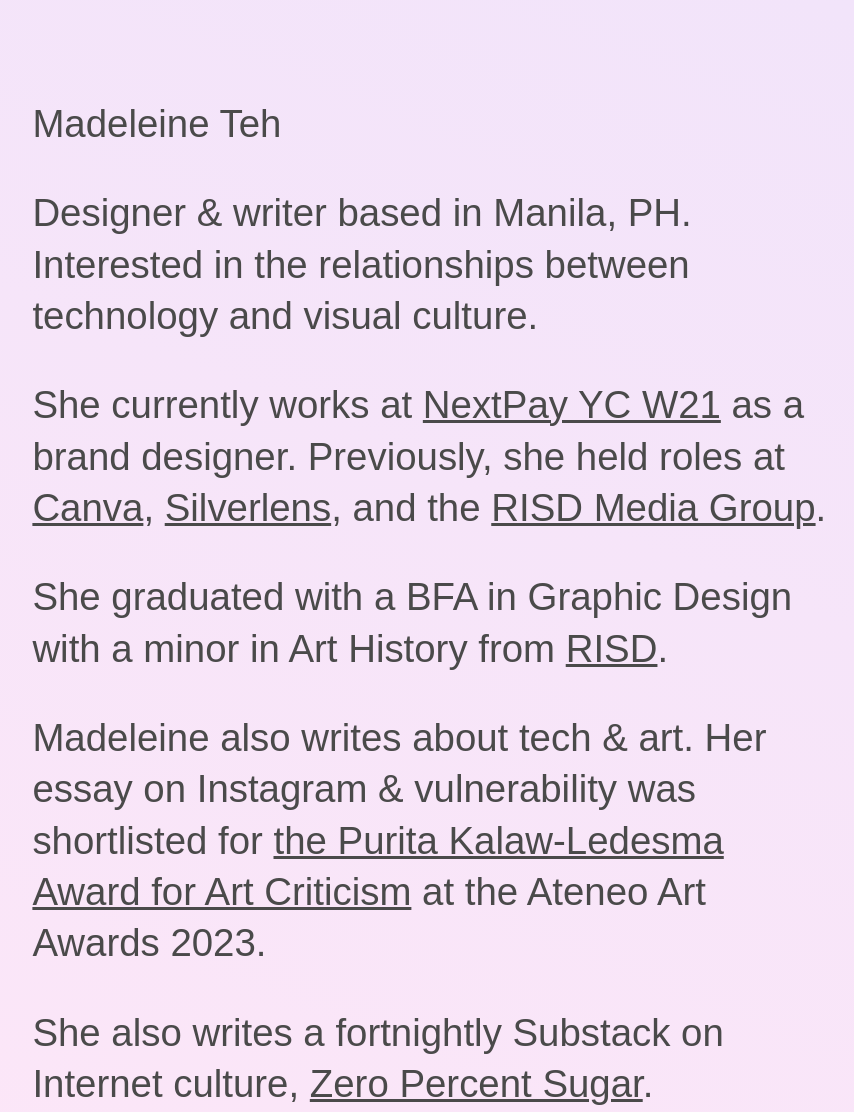
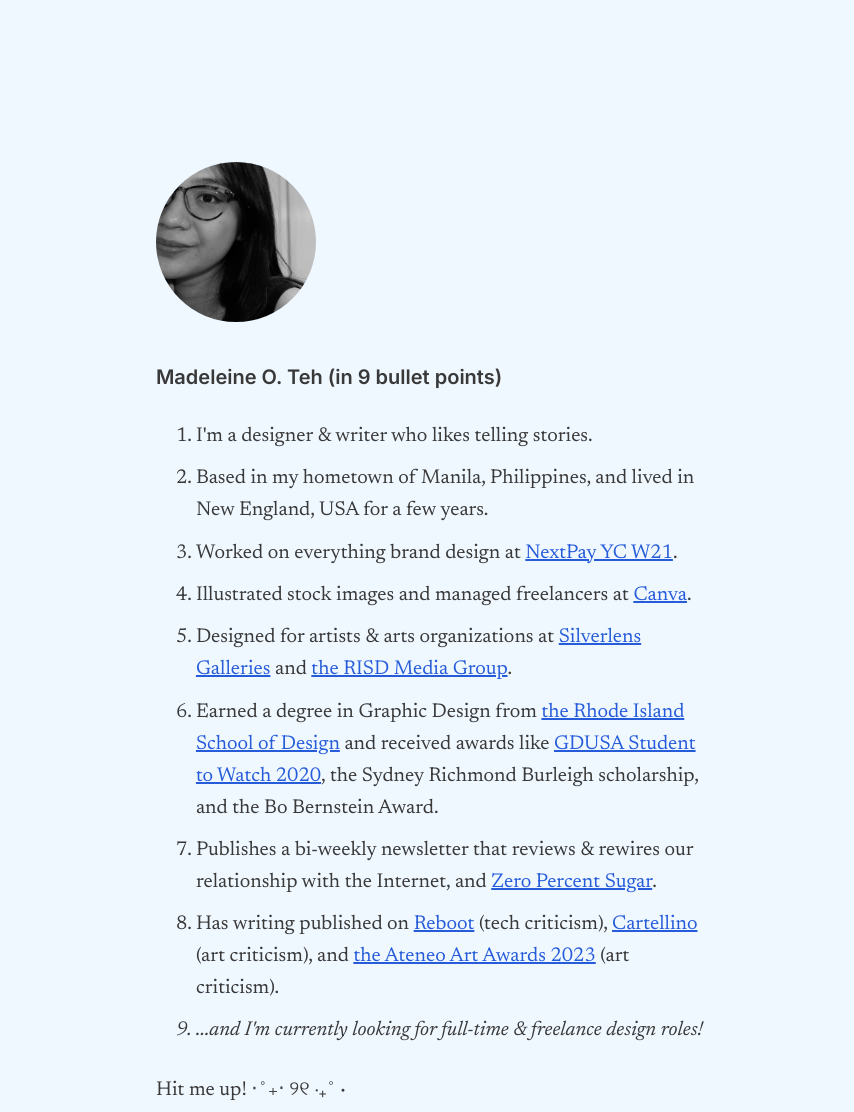
Before and after one commit to springbystone/springbystone.github.io, a plain HTML site: page index.html in a window 1280 px wide. Shown: the top 1112 px of the page, without its empty margins (206-1060 px from the left). Drawn offline with Linux system fonts and the light colour scheme; a web font is replaced by a local one.

Commit message:
20240106
re worked everything!

```diff
--- a/index.html
+++ b/index.html
@@ -1,23 +1,30 @@
-<!DOCTYPE html>
 <html>
     <head>
-        <title>Madeleine Teh Designer</title>
+        <title>Madeleine O. Teh | Designer & Writer</title>
+        <link rel="stylesheet" href="style.css">
         <link rel="preconnect" href="https://fonts.googleapis.com">
         <link rel="preconnect" href="https://fonts.gstatic.com" crossorigin>
-        <link href="https://fonts.googleapis.com/css2?family=Newsreader:opsz@6..72&display=swap" rel="stylesheet">
-        <link rel="stylesheet" href="style.css">
-        <link rel="stylesheet" href="https://use.typekit.net/oea8ujd.css">
+        <link href="https://fonts.googleapis.com/css2?family=Inter:wght@600&family=Newsreader:ital,opsz@0,6..72;1,6..72&display=swap" rel="stylesheet">
+        <meta name="viewport" content="width=device-width, initial-scale=1.0">
     </head>
     <body>
-        <div class="main">
-            <h1>Madeleine Teh</h1>
-            <p>Designer & writer based in Manila, PH. Interested in the relationships between technology and visual culture.</p>
-            <p>She currently works at <a href="https://nextpay.world" target="_blank">NextPay YC W21</a> as a brand designer. Previously, she held roles at <a href="https://www.canva.com" target="_blank">Canva</a>, <a href="https://www.silverlensgalleries.com" target="_blank">Silverlens</a>, and the <a href="https://risd.edu" target="_blank">RISD Media Group</a>.</p>
-            <p>She graduated with a BFA in Graphic Design with a minor in Art History from <a href="https://www.risd.edu" target="_blank">RISD</a>.</p>
-            <p>Madeleine also writes about tech & art. Her essay on Instagram & vulnerability was shortlisted for <a href="https://pkl.ateneoartgallery.com/essays/yeo-kaa-gives-us-strength-at-art-fair-philippines-2023-and-online">the Purita Kalaw-Ledesma Award for Art Criticism</a> at the Ateneo Art Awards 2023.</p>
-            <p>She also writes a fortnightly Substack on Internet culture, <a href="https://zeropercentsugar.substack.com/">Zero Percent Sugar</a>.</p>
-            <a href="mailto:madeleine.o.teh@gmail.com" target="_blank">Email</a>
-            <a href="https://www.instagram.com/madeleine.teh/" target="_blank">Instagram</a>
+        <div id="content-main">
+            <img src="me.png">
+            <h1>Madeleine O. Teh (in 9 bullet points)</h1>
+            <ol>
+                <li>I'm a designer & writer who likes telling stories.</li>
+                <li>Based in my hometown of Manila, Philippines, and lived in New England, USA for a few years.</li>
+                <li>Worked on everything brand design at <a href="https://nextpay.world/" target="_blank">NextPay YC W21</a>.</li>
+                <li>Illustrated stock images and managed freelancers at <a href="https://www.canva.com/" target="_blank">Canva</a>.</li>
+                <li>Designed for artists & arts organizations at <a href="https://www.silverlensgalleries.com/" target="_blank">Silverlens Galleries</a> and <a href="https://info.risd.edu/marketing-communications/" target="_blank">the RISD Media Group</a>.</li>
+                <li>Earned a degree in Graphic Design from <a href="https://www.risd.edu/">the Rhode Island School of Design</a> and received awards like <a href="https://gdusa.com/studentstowatch2020/madeleine-teh" target="_blank">GDUSA Student to Watch 2020</a>, the Sydney Richmond Burleigh scholarship, and the Bo Bernstein Award.</li>
+                <li>Publishes a bi-weekly newsletter that reviews & rewires our relationship with the Internet, </a> and <a href="https://zeropercentsugar.substack.com/" target="_blank">Zero Percent Sugar</a>.</li>
+                <li>Has writing published on <a href="https://joinreboot.org/p/2023-roundup" target="_blank">Reboot</a> (tech criticism), <a href="https://cartellino.com/features/2023/12/22/Everythings-Going-to-Be-Fine-In-Conversation-with-Katrina-Stuart-Santiago" target="_blank">Cartellino</a> (art criticism), and <a href="https://pkl.ateneoartgallery.com/essays/yeo-kaa-gives-us-strength-at-art-fair-philippines-2023-and-online" target="_blank">the Ateneo Art Awards 2023</a> (art criticism).</li>
+                <li id="italic">...and I'm currently looking for full-time & freelance design roles!</li>
+            </ol>
+            <p>Hit me up! ⋅˚₊‧ ୨୧ ‧₊˚ ⋅</p>
+            <p>Email: <a href="mailto:madeleine.o.teh@gmail.com">madeleine.o.teh@gmail.com</a></p>
+            <p><a href="https://www.instagram.com/madeleine.o.teh/">Instagram</a>, <a href="https://www.linkedin.com/in/madeleine-teh2021/">LinkedIn</a>, <a href="https://twitter.com/madeleine_o_teh">Twitter</a></p>
         </div>
     </body>
 </html>
--- a/style.css
+++ b/style.css
@@ -1,49 +1,37 @@
-@font-face{
-font-family: WremenaLight;
-src: url('files/WremenaLight.woff'), url('files/WremenaLight.woff') format('woff');}
-
 body {
-  background: linear-gradient(202deg, #dcdfff, #ffe7f7, #ffded0);
-  background-size: 600% 600%;
-  padding: 5% 18%;
-  font-family: "larken", sans-serif;
-font-weight: 100;
-font-style: normal;
-  font-size: 2.4rem;
-  line-height: 3.2rem;
-  color: #4A4A4A;
-
-  -webkit-animation: AnimationName 13s ease infinite;
-  -moz-animation: AnimationName 13s ease infinite;
-  animation: AnimationName 13s ease infinite;
+    background-color: #EFF7FF;
+    font-family: 'Newsreader', serif;
+    font-size: 1.25rem;
+    line-height: 2rem;
+    color: #393939;
 }
 
-@-webkit-keyframes AnimationName {
-  0%{background-position:0% 50%}
-  50%{background-position:100% 50%}
-  100%{background-position:0% 50%}
-}
-@-moz-keyframes AnimationName {
-  0%{background-position:0% 50%}
-  50%{background-position:100% 50%}
-  100%{background-position:0% 50%}
-}
-@keyframes AnimationName {
-  0%{background-position:0% 50%}
-  50%{background-position:100% 50%}
-  100%{background-position:0% 50%}
+#content-main {
+    padding: 10% 28%;
 }
 
 h1 {
-  font-family: "larken", sans-serif;
-  font-weight: 100;
-  font-style: normal;
-    font-size: 2.4rem;
+    font-family: 'Inter', sans-serif;
+    font-size: 1.25rem;
+    line-height: 1.8rem;
+}
+
+ol {
+    margin: 5% 0;
+}
+
+li {
+    margin: 2% 0;
+}
+
+img {
+    width: 160px;
+    border-radius: 50%;
+    margin: 5% 0;
 }
 
 a {
-  color: #4A4A4A;
-  text-decoration-thickness: 2.5px;
+    color: #265CDA;
 }
 
 a:hover {
@@ -64,3 +52,16 @@ a:hover {
     opacity: 1;
   }
 }
+
+  #italic {
+    font-style: italic;
+  }
+
+  @media only screen and (max-width: 500px) {
+    #content-main {
+        padding: 10% 5%;
+    }
+    img {
+        width: 120px;
+    }
+  }
```
Also changed, not shown: me.png (added).
